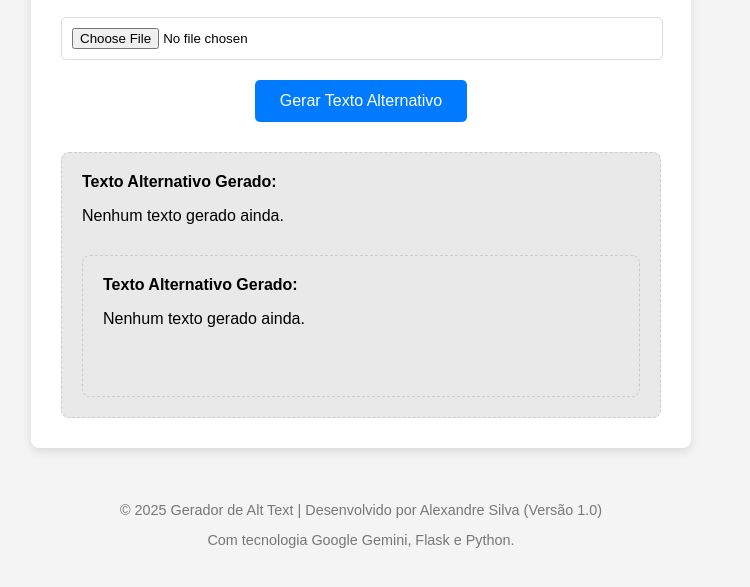
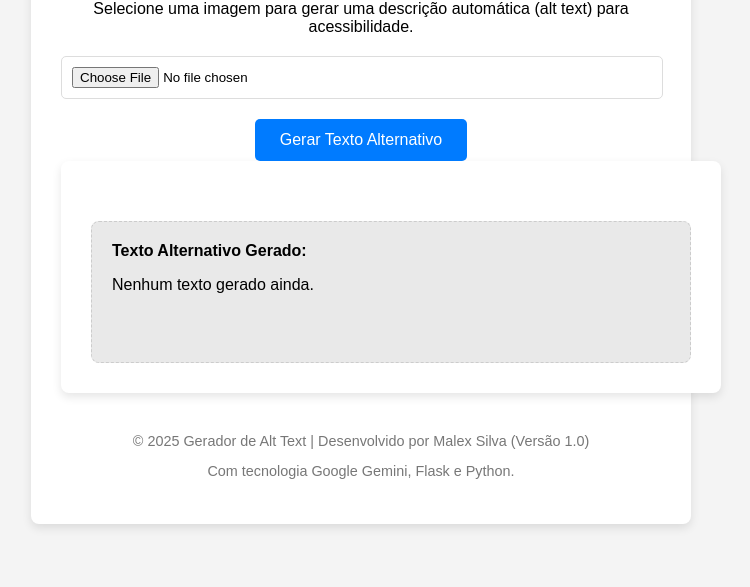
Before and after one commit to malesilva/gerador-alt-text-frontend, a plain HTML site: page index.html in a window 1280 px wide. Shown: the part 211-798 px from the top of the page, without its empty margins (279-1029 px from the left). Drawn offline with Linux system fonts and the light colour scheme.

Commit message:
Add footer and copy button functionality

```diff
--- a/index.html
+++ b/index.html
@@ -88,16 +88,17 @@
 
         <div id="loading" class="loading" style="display: none;">Gerando texto... Por favor, aguarde.</div>
 
+       <div class="container">
         <div class="result-box">
-            <strong>Texto Alternativo Gerado:</strong>
-            <p id="altTextOutput">Nenhum texto gerado ainda.</p>
-            <!-- end list -->
-             <div class="result-box">
             <strong>Texto Alternativo Gerado:</strong>
             <p id="altTextOutput">Nenhum texto gerado ainda.</p>
             <button id="copyButton" style="display: none; margin-top: 10px;">Copiar Texto</button>
         </div>
-        </div>
+    </div>
+        <footer style="margin-top: 40px; text-align: center; color: #777; font-size: 0.9em;">
+        <p>&copy; 2025 Gerador de Alt Text | Desenvolvido por Malex Silva (Versão 1.0)</p>
+        <p>Com tecnologia Google Gemini, Flask e Python.</p>
+    </footer>
     </div>
 
     <script>
@@ -177,10 +178,6 @@
             }
         });
     </script>
-    </div> <footer style="margin-top: 40px; text-align: center; color: #777; font-size: 0.9em;">
-        <p>&copy; 2025 Gerador de Alt Text | Desenvolvido por Alexandre Silva (Versão 1.0)</p>
-        <p>Com tecnologia Google Gemini, Flask e Python.</p>
-    </footer>
 
 </body>
 </html>
```
